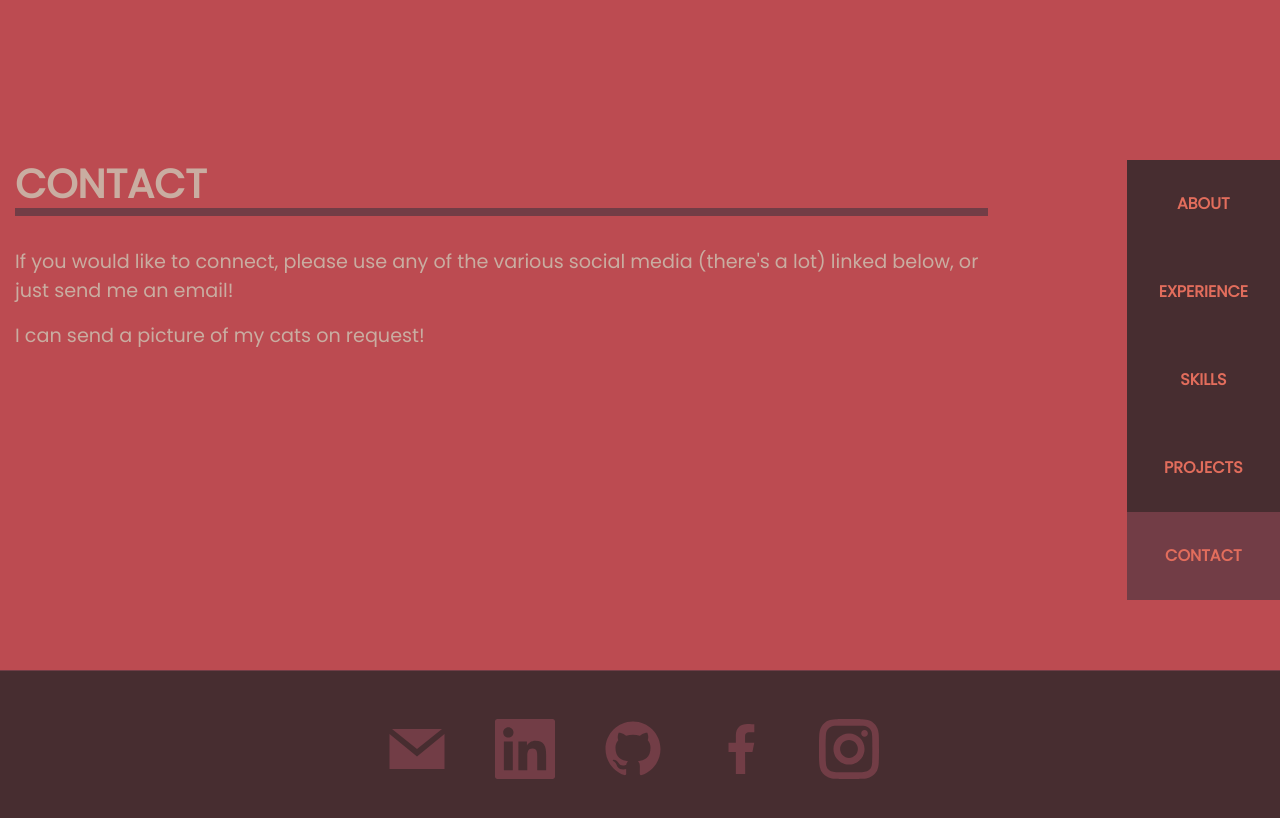
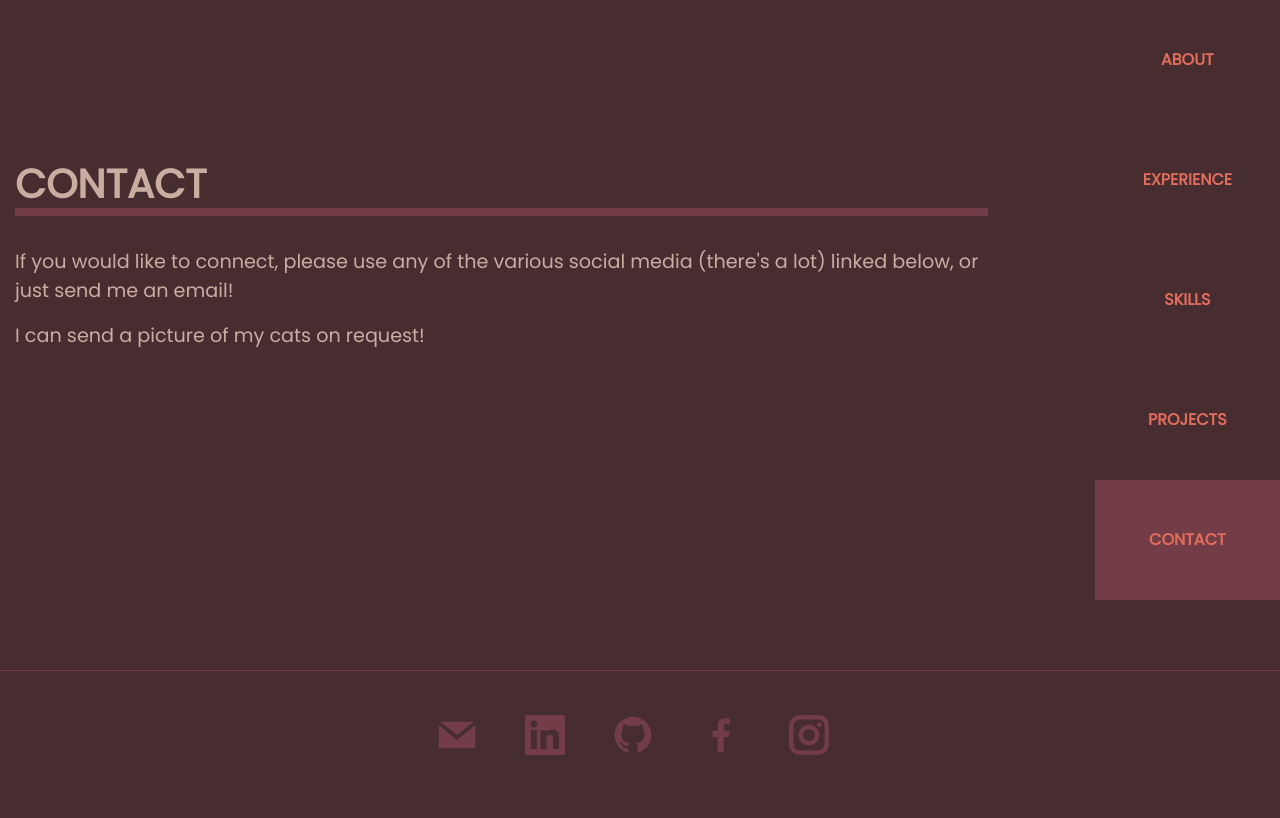
Before and after one commit to anamkhan-cs/anamkhan-net, a React (Create React App) app: page /contact in a window 1280 px wide. Shown: the top 818 px of the page. Built offline with nearby package versions, Linux system fonts and the light colour scheme.

Commit message:
header styling

```diff
--- a/src/Navbar/Navbar.js
+++ b/src/Navbar/Navbar.js
@@ -24,7 +24,7 @@ const NavbarMenu = (props) => {
   return (
     <Navbar
       light
-      expand="md"
+      expand="sm"
       className="p-0 d-flex align-items-end justify-content-end"
       fixed="top"
     >
--- a/src/Navbar/Navbar.module.scss
+++ b/src/Navbar/Navbar.module.scss
@@ -4,12 +4,13 @@
 
 .navbar {
   background-color: #472d30;
-  margin-top: 10rem;
   @include media-breakpoint-down(sm) {
     margin-top: 0;
+    height: 10vh;
   }
   position: fixed;
   right: 0px;
+  height: 80vh;
 }
 
 .navitem {
@@ -24,7 +25,10 @@
   color: #e26d5c !important;
   font-weight: bold;
   text-align: center;
-  padding: 2rem !important;
+  @include media-breakpoint-down(sm) {
+    padding: 1rem !important;
+  }
+  padding: 3rem !important;
   text-transform: uppercase;
 }
 
--- a/src/components/Contact/Contact.js
+++ b/src/components/Contact/Contact.js
@@ -32,7 +32,7 @@ const Contact = () => {
         <footer className="footer">
           <div
             className={classnames(
-              "d-flex justify-content-center",
+              "d-flex justify-content-center align-items-center",
               iconContainer
             )}
           >
@@ -41,7 +41,7 @@ const Contact = () => {
               target="_blank"
               rel="noopener noreferrer"
             >
-              <GrMail className={icons} size={60} />
+              <GrMail className={icons} />
             </a>
 
             <a
@@ -49,7 +49,7 @@ const Contact = () => {
               target="_blank"
               rel="noreferrer"
             >
-              <GrLinkedin className={icons} size={60} />
+              <GrLinkedin className={icons} />
             </a>
 
             <a
@@ -57,7 +57,7 @@ const Contact = () => {
               target="_blank"
               rel="noreferrer"
             >
-              <GrGithub className={icons} size={60} />
+              <GrGithub className={icons} />
             </a>
 
             <a
@@ -65,7 +65,7 @@ const Contact = () => {
               target="_blank"
               rel="noreferrer"
             >
-              <GrFacebookOption className={icons} size={60} />
+              <GrFacebookOption className={icons} />
             </a>
 
             <a
@@ -73,7 +73,7 @@ const Contact = () => {
               target="_blank"
               rel="noreferrer"
             >
-              <GrInstagram className={icons} size={60} />
+              <GrInstagram className={icons} />
             </a>
           </div>
         </footer>
--- a/src/components/Contact/Contact.module.scss
+++ b/src/components/Contact/Contact.module.scss
@@ -1,3 +1,7 @@
+@import "~bootstrap/scss/functions";
+@import "~bootstrap/scss/variables";
+@import "~bootstrap/scss/mixins";
+
 .header {
   font-weight: bolder;
   border-bottom: 0.5rem solid #723d46;
@@ -20,10 +24,15 @@
   padding-top: 3rem !important;
   background-color: #472d30;
   width: 105vw;
-  height: 30vh;
+  height: 10vh;
+  z-index: 1;
 }
 
 .icons {
   color: #723d46;
   margin-right: 3rem;
+  font-size: 40px;
+  @include media-breakpoint-down(sm) {
+    font-size: 20px;
+  }
 }
--- a/src/components/Main/Main.js
+++ b/src/components/Main/Main.js
@@ -1,5 +1,10 @@
+import { Container } from "reactstrap";
+import { home } from "./Main.module.scss";
+
 const Main = () => {
   return (
+    <>
+      <Container fluid className={home}>
         <h1>
           <div>Sleek</div>
           <div className="with--accent">animated</div>
@@ -8,55 +13,60 @@ const Main = () => {
             for <span className="with--accent">web apps</span>
           </div>
           <div>
-        What is Lorem Ipsum? Lorem Ipsum is simply dummy text of the printing
-        and typesetting industry. Lorem Ipsum has been the industry's standard
-        dummy text ever since the 1500s, when an unknown printer took a galley
-        of type and scrambled it to make a type specimen book. It has survived
-        not only five centuries, but also the leap into electronic typesetting,
-        remaining essentially unchanged. It was popularised in the 1960s with
-        the release of Letraset sheets containing Lorem Ipsum passages, and more
-        recently with desktop publishing software like Aldus PageMaker including
-        versions of Lorem Ipsum. Why do we use it? It is a long established fact
-        that a reader will be distracted by the readable content of a page when
-        looking at its layout. The point of using Lorem Ipsum is that it has a
+            What is Lorem Ipsum? Lorem Ipsum is simply dummy text of the
+            printing and typesetting industry. Lorem Ipsum has been the
+            industry's standard dummy text ever since the 1500s, when an unknown
+            printer took a galley of type and scrambled it to make a type
+            specimen book. It has survived not only five centuries, but also the
+            leap into electronic typesetting, remaining essentially unchanged.
+            It was popularised in the 1960s with the release of Letraset sheets
+            containing Lorem Ipsum passages, and more recently with desktop
+            publishing software like Aldus PageMaker including versions of Lorem
+            Ipsum. Why do we use it? It is a long established fact that a reader
+            will be distracted by the readable content of a page when looking at
+            its layout. The point of using Lorem Ipsum is that it has a
             more-or-less normal distribution of letters, as opposed to using
-        'Content here, content here', making it look like readable English. Many
-        desktop publishing packages and web page editors now use Lorem Ipsum as
-        their default model text, and a search for 'lorem ipsum' will uncover
-        many web sites still in their infancy. Various versions have evolved
-        over the years, sometimes by accident, sometimes on purpose (injected
-        humour and the like). Where does it come from? Contrary to popular
-        belief, Lorem Ipsum is not simply random text. It has roots in a piece
-        of classical Latin literature from 45 BC, making it over 2000 years old.
-        Richard McClintock, a Latin professor at Hampden-Sydney College in
-        Virginia, looked up one of the more obscure Latin words, consectetur,
-        from a Lorem Ipsum passage, and going through the cites of the word in
-        classical literature, discovered the undoubtable source. Lorem Ipsum
-        comes from sections 1.10.32 and 1.10.33 of "de Finibus Bonorum et
-        Malorum" (The Extremes of Good and Evil) by Cicero, written in 45 BC.
-        This book is a treatise on the theory of ethics, very popular during the
+            'Content here, content here', making it look like readable English.
+            Many desktop publishing packages and web page editors now use Lorem
+            Ipsum as their default model text, and a search for 'lorem ipsum'
+            will uncover many web sites still in their infancy. Various versions
+            have evolved over the years, sometimes by accident, sometimes on
+            purpose (injected humour and the like). Where does it come from?
+            Contrary to popular belief, Lorem Ipsum is not simply random text.
+            It has roots in a piece of classical Latin literature from 45 BC,
+            making it over 2000 years old. Richard McClintock, a Latin professor
+            at Hampden-Sydney College in Virginia, looked up one of the more
+            obscure Latin words, consectetur, from a Lorem Ipsum passage, and
+            going through the cites of the word in classical literature,
+            discovered the undoubtable source. Lorem Ipsum comes from sections
+            1.10.32 and 1.10.33 of "de Finibus Bonorum et Malorum" (The Extremes
+            of Good and Evil) by Cicero, written in 45 BC. This book is a
+            treatise on the theory of ethics, very popular during the
             Renaissance. The first line of Lorem Ipsum, "Lorem ipsum dolor sit
             amet..", comes from a line in section 1.10.32. The standard chunk of
             Lorem Ipsum used since the 1500s is reproduced below for those
             interested. Sections 1.10.32 and 1.10.33 from "de Finibus Bonorum et
             Malorum" by Cicero are also reproduced in their exact original form,
-        accompanied by English versions from the 1914 translation by H. Rackham.
-        Where can I get some? There are many variations of passages of Lorem
-        Ipsum available, but the majority have suffered alteration in some form,
-        by injected humour, or randomised words which don't look even slightly
-        believable. If you are going to use a passage of Lorem Ipsum, you need
-        to be sure there isn't anything embarrassing hidden in the middle of
-        text. All the Lorem Ipsum generators on the Internet tend to repeat
-        predefined chunks as necessary, making this the first true generator on
-        the Internet. It uses a dictionary of over 200 Latin words, combined
-        with a handful of model sentence structures, to generate Lorem Ipsum
-        which looks reasonable. The generated Lorem Ipsum is therefore always
-        free from repetition, injected humour, or non-characteristic words etc.
-        5 paragraphs words bytes lists Start with 'Lorem ipsum dolor sit
-        amet...' Translations: Can you help translate this site into a foreign
-        language ? Please email us with details if you can help.
+            accompanied by English versions from the 1914 translation by H.
+            Rackham. Where can I get some? There are many variations of passages
+            of Lorem Ipsum available, but the majority have suffered alteration
+            in some form, by injected humour, or randomised words which don't
+            look even slightly believable. If you are going to use a passage of
+            Lorem Ipsum, you need to be sure there isn't anything embarrassing
+            hidden in the middle of text. All the Lorem Ipsum generators on the
+            Internet tend to repeat predefined chunks as necessary, making this
+            the first true generator on the Internet. It uses a dictionary of
+            over 200 Latin words, combined with a handful of model sentence
+            structures, to generate Lorem Ipsum which looks reasonable. The
+            generated Lorem Ipsum is therefore always free from repetition,
+            injected humour, or non-characteristic words etc. 5 paragraphs words
+            bytes lists Start with 'Lorem ipsum dolor sit amet...' Translations:
+            Can you help translate this site into a foreign language ? Please
+            email us with details if you can help.
           </div>
         </h1>
+      </Container>
+    </>
   );
 };
 
--- /dev/null
+++ b/src/components/Main/Main.module.scss
@@ -0,0 +1,4 @@
+.home {
+  background: url("background.jpg") fixed center no-repeat;
+  background-size: cover;
+}
--- a/src/index.css
+++ b/src/index.css
@@ -8,7 +8,7 @@ body {
   font-family: 'Poppins', sans-serif !important;
   -webkit-font-smoothing: antialiased;
   -moz-osx-font-smoothing: grayscale;
-  background-color: #bc4b51 !important;
+  background-color: #472d30 !important;
   color: #c9ada1 !important;
   padding-right: 70px;
 }
```
Also changed, not shown: 1 other file (tests, documents, lock files or other folders). Lines whose indentation alone changed are shown as unchanged.
